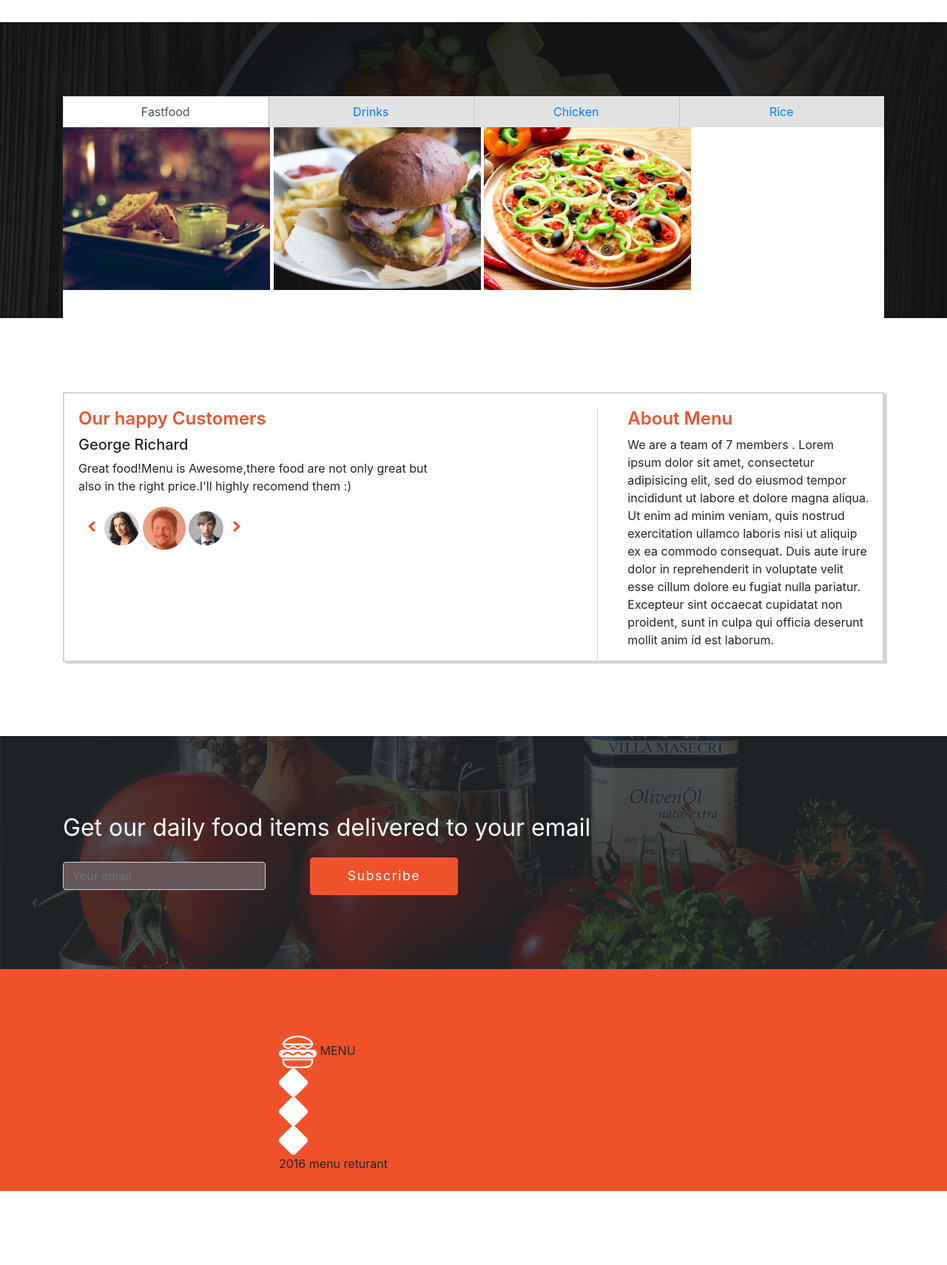
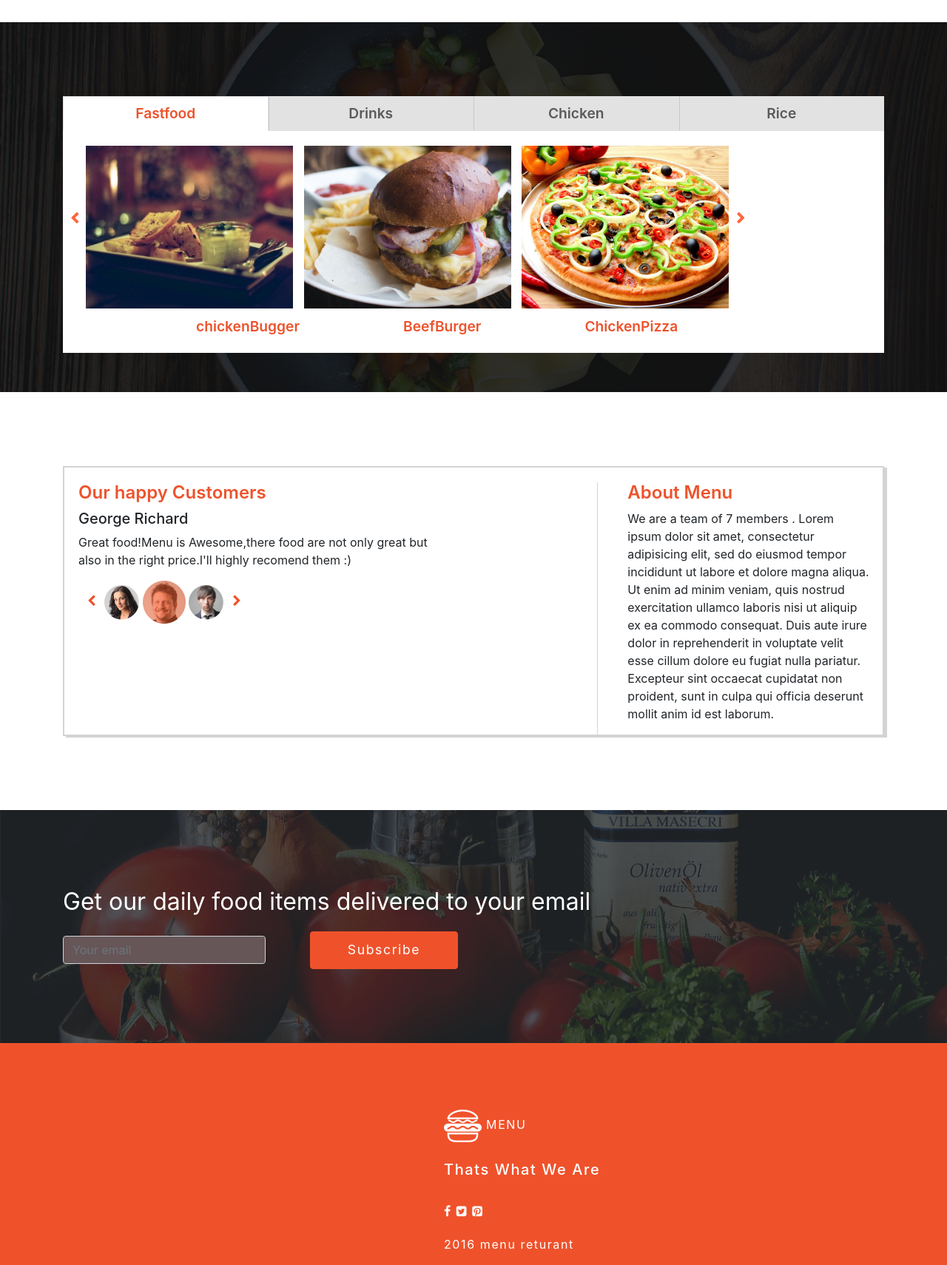
Before and after one commit to EstherWangari/Annita-s-Kitchen, a plain HTML site: page index.html in a window 1280 px wide. Shown: the part 1900-3610 px from the top of the page at 74% size. Before the commit the page ends 3510 px from the top, so only its background shows below. Drawn offline with nearby package versions, Linux system fonts and the light colour scheme.

Commit message:
final touches on the footer and the tab

```diff
--- a/css/style.css
+++ b/css/style.css
@@ -23,19 +23,17 @@
 .img2 h5{font-weight:700;margin-top: 3px;font-family: 'Josefin Slab',serif;color: #434549;}
 .break{clear:both;width:0;height:0;opacity:0;display:block;}
 button.btn{color:#F38D6E;border:solid 1px #EF522B;display:block;background-color: #fff; padding: .7rem 1.6rem;}
-.bgtabs{height:400px;background-image: url(../assets/backgrounds/foodsBg.jpg);background-size: cover;margin-top: 90px;}
-.nav-tabs .nav-link{background-color:#E2E2E2;width:25%;text-align:center;border-radius:0;border-left:1px solid #C8C8C8;}
-.nav-tabs .nav-link.active{color: #495057;  background-color: #fff;}
-.tab-pane{background-color: #fff;height:300px;}
-
-
-
-
-
+.bgtabs{height:500px;background-image: url(../assets/backgrounds/foodsBg.jpg);background-size: cover;margin-top: 90px;}
+.nav-tabs .nav-link{background-color:#E2E2E2;width:25%;text-align:center;border-radius:0;border-left:1px solid #C8C8C8;color:#5A5A5A;font-size:1.2em;font-weight:600}
+.nav-tabs .nav-link.active{color:#ED532C;  background-color: #fff;font-weight:600;font-size: 1.2em;}
+.tab-pane{background-color: #fff;height:300px;display: inline-block;}
+.tab-pane img{padding-left:10px;margin-top:20px;}
+.tab-pane ul li{list-style-type: none;float:left;padding-left: 140px;margin-top:10px;color:#ED532C;font-size:1.2em;font-weight:600;}
+.tab-pane .fa{color:#FD653C;font-weight:700;padding-left:10px;}
 .col-md-8 h4{color:#EF522B;}
 .col-md-8{border-right: 1px solid #D3D3D3;margin-left:-26px;margin-right: 25px;}
 .container .customers .fa{color:#EF522B;padding:0 12px 0 12px;}
- .customers{border:2px solid #D3D3D3;padding-left:45px;padding-top: 20px;box-shadow:4px 2px #D3D3D3;margin-bottom: 100px;}
+.customers{border:2px solid #D3D3D3;padding-left:45px;padding-top: 20px;box-shadow:4px 2px #D3D3D3;margin-bottom: 100px;}
 .container .col-md-12 h4{color:#ED532C;font-weight:600;}
 .formbg{background-image: url(../assets/backgrounds/subscribe.jpg); background-size: cover;}
 .formbg .container p{color:#fff; font-size: 2em;}
@@ -43,4 +41,6 @@ button.btn{color:#F38D6E;border:solid 1px #EF522B;display:block;background-color
 .form-control{background-color:#665658;}
 .formbg button.btn{margin-left:60px;width:200px;background-color:#EF522B; color:#fff;font-size:1.1em;letter-spacing:.1rem;}
 footer{background-color: #EF522B;height:300px;}
-#end{padding-top: 90px;padding-left: 377px;}
+#end{padding-top: 90px;padding-left: 600px;color:#fff;letter-spacing: .1rem;}
+#end h5{margin-top:25px;}
+#end .fa{margin-bottom: 25px;padding-left:-10px;margin-top:0;}
--- a/index.html
+++ b/index.html
@@ -85,15 +85,25 @@
             </nav>
             <div class="tab-content" id="nav-tabContent">
               <div class="tab-pane fade show active" id="nav-Fastfood" role="tabpanel" aria-labelledby="nav-Fastfood-tab">
+                <i class="fa fa-chevron-left" aria-hidden="true"></i></i><img src="assets/fastfood/chickenBurger.jpg">
+                <img src="assets/fastfood/beefBurger.jpg">
+                <img src="assets/fastfood/chickenPizza.jpg"><i class="fa fa-chevron-right" aria-hidden="true"></i></i>
+                <ul>
+                  <li>chickenBugger</li>
+                  <li>BeefBurger</li>
+                  <li>ChickenPizza</li>
+                </ul>
+              </div>
+              <div class="tab-pane fade" id="nav-Drinks" role="tabpanel" aria-labelledby="nav-Drinks-tab">
+                <img src="assets/drink2.jpg">
+              </div>
+              <div class="tab-pane fade" id="nav-chicken" role="tabpanel" aria-labelledby="nav-chicken-tab">
                 <img src="assets/fastfood/chickenBurger.jpg">
-                <img src="assets/fastfood/beefBurger.jpg">
+              </div>
+              <div class="tab-pane fade" id="nav-rice" role="tabpanel" aria-labelledby="nav-rice-tab">
                 <img src="assets/fastfood/chickenPizza.jpg">
               </div>
-              <div class="tab-pane fade" id="nav-Drinks" role="tabpanel" aria-labelledby="nav-Drinks-tab"></div>
-              <div class="tab-pane fade" id="nav-chicken" role="tabpanel" aria-labelledby="nav-chicken-tab"></div>
-              <div class="tab-pane fade" id="nav-rice" role="tabpanel" aria-labelledby="nav-rice-tab">Rice</div>
             </div>
-
           </div>
         </div>
         <div class="container">
@@ -113,12 +123,7 @@
               </div>
             </div>
           </div>
-
-
-
-
         </div>
-
         <div class="formbg">
           <div class="container">
           <p>Get our daily food items delivered to your email</p>
@@ -133,24 +138,13 @@
         <footer>
           <div id="end">
             <img src="assets/footerlogos/logo_white.png"> MENU<br>
-            <img src="assets/footerlogos/facebook.png"><br>
-            <img src="assets/footerlogos/twitter.png"><br>
-            <img src="assets/footerlogos/pinterest.png"><br>
+            <h5>Thats What We Are</h5><br>
+            <i class="fa fa-facebook" aria-hidden="true"></i>
+            <i class="fa fa-twitter-square" aria-hidden="true"></i>
+            <i class="fa fa-pinterest-square" aria-hidden="true"></i><br>
             2016 menu returant
           </div>
         </footer>
-
-
-
-
-
-
-
-
-
-
-
-
    </body>
  <script src="js/script.js"></script>
 </html>
```
